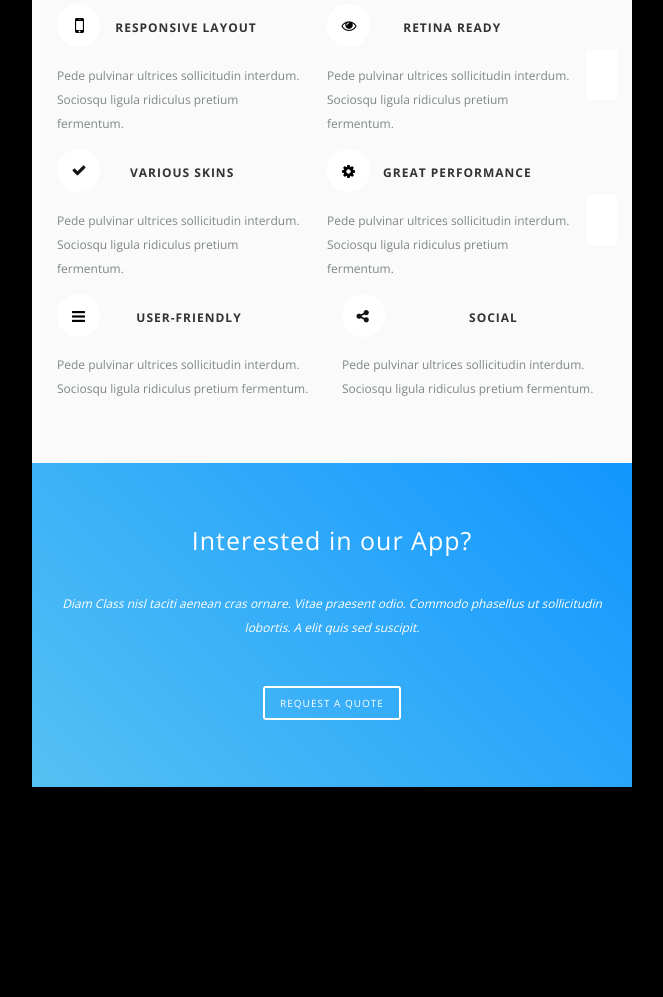
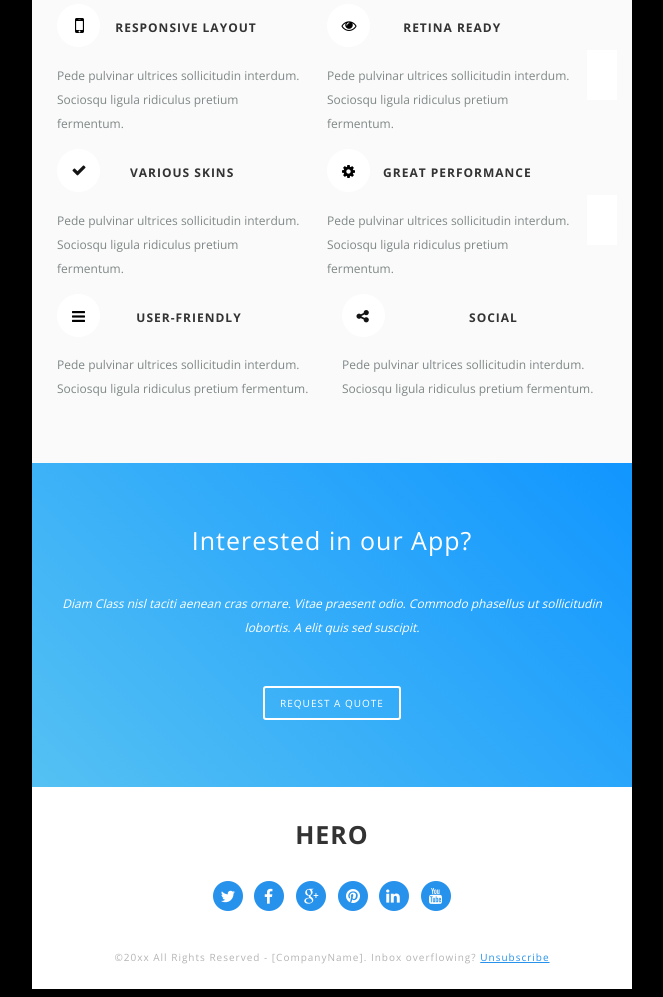
Before and after one commit to rebelcl0ud/email, a plain HTML site: page public/index.html in a window 1280 px wide. Shown: the part 2294-3291 px from the top of the page, without its empty margins (308-971 px from the left). Before the commit the page ends 3089 px from the top, so only its background shows below. Drawn offline with nearby package versions, Linux system fonts and the light colour scheme.

Commit message:
add:style: footer copy, social icons, copyright, unsubscribe link

```diff
--- a/public/index.html
+++ b/public/index.html
@@ -530,11 +530,50 @@
 					</td>
 				</tr>
 				<!-- end of 7th row | Interest -->
-				<!-- start of 8th row -->
+				<!-- start of 8th row | Footer -->
 				<tr>
-					<td></td>
+					<td>
+						<table class="section-5-sync" width="100%" align="left" cellspacing="0" cellpadding="0" border="0" style="padding: 0 0 15px 0; background: white;">
+							<tr>
+								<td align="center">
+									<h5 style="font-family: 'Open Sans', 'Helvetica Neue', Helvetica, Arial, 'Lucida Grande', sans-serif; color: #333333; font-size: 25px; font-weight: 600px; letter-spacing: 1px; text-transform: uppercase; margin: 0; padding: 30px 0 ;">Hero</h5>
+								</td>
+							</tr>
+							<tr>
+								<td>
+									<table align="center" class="section-5-sync" width="250px" align="left" cellspacing="0" cellpadding="0" border="0" style="padding: 0 0 25px 0; background: white;">
+										<tr>
+											<td align="center">
+												<img src="/img/twitter_icon.png">
+											</td>
+											<td align="center">
+												<img src="/img/facebook_icon.png">
+											</td>
+											<td align="center">
+												<img src="/img/google_icon.png">
+											</td>
+											<td align="center">
+												<img src="/img/pinterest_icon.png">
+											</td>
+											<td align="center">
+												<img src="/img/linkedin_icon.png">
+											</td>
+											<td align="center">
+												<img src="/img/youtube_icon.png">
+											</td>
+										</tr>
+									</table>
+								</td>
+							</tr>
+							<tr>
+								<td align="center">
+									<p style="font-family: 'Open Sans', 'Helvetica Neue', Helvetica, Arial, 'Lucida Grande', sans-serif; color: #b4b4b4; font-size: 10px; font-weight: 300px; letter-spacing: 1px; padding: 0;">&copy20xx All Rights Reserved - [CompanyName]. Inbox overflowing? <a style="color: #2792ec;" href="#">Unsubscribe</a></p>
+								</td>
+							</tr>
+						</table>
+					</td>
 				</tr>
-				<!-- end of 8th row -->
+				<!-- end of 8th row | Footer -->
 			</table>
 			<!-- end of newsletter container -->
 		</td>
```
